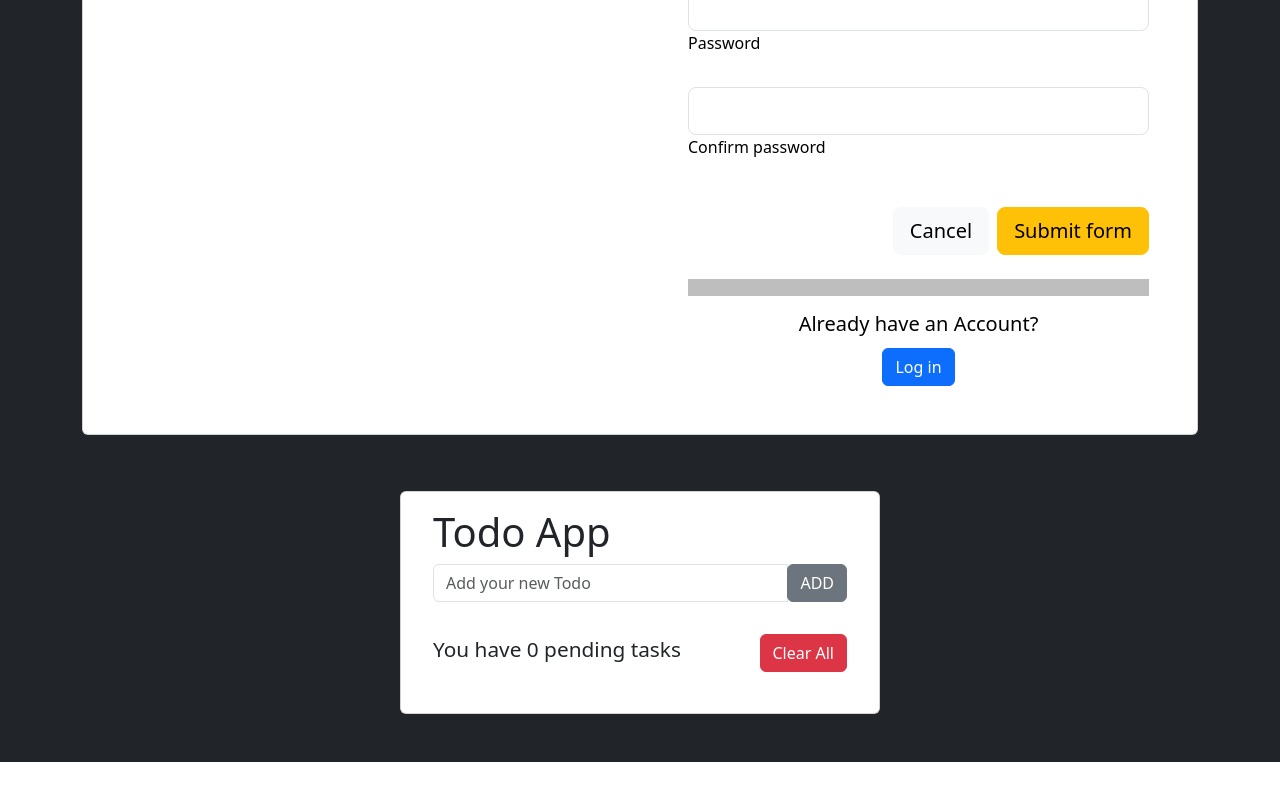
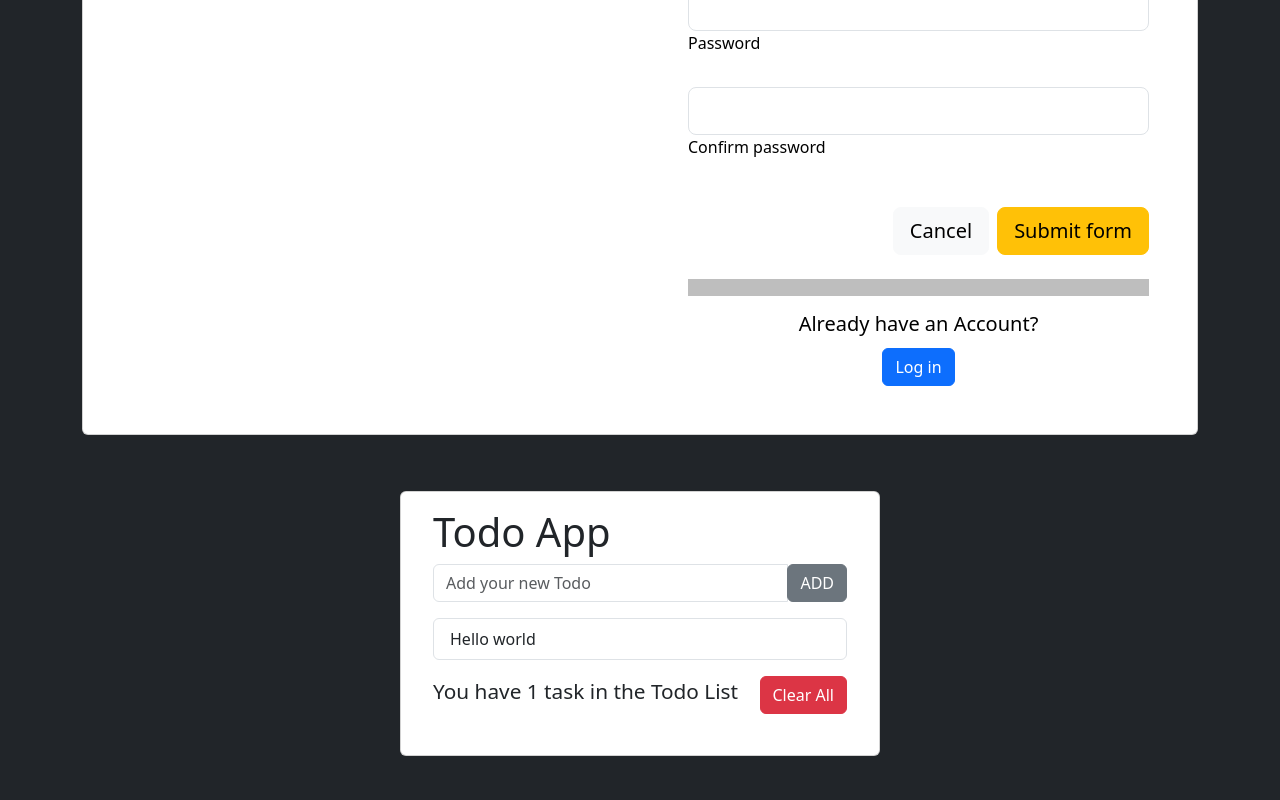
Before and after one commit to SanskarPoudel/MERN-COURSE, a React (Create React App) app in the folder reactapp/: page / in a window 1280 px wide. Shown: the part 754-1554 px from the top of the page. Before the commit the page ends 1516 px from the top, so only its background shows below. Built offline with nearby package versions, Linux system fonts and the light colour scheme.

Commit message:
strikethrough function added

```diff
--- a/reactapp/src/components/TodoList/Todolist.js
+++ b/reactapp/src/components/TodoList/Todolist.js
@@ -5,7 +5,10 @@ import Header from './todoComponents/Header'
 import Lists from './todoComponents/Lists'
 import "./Todolist.css"
 export default function Todolist() {
-    const[list,setList] = useState([]);
+    const[list,setList] = useState([{
+      title:"Hello world",
+      striked:false
+    }]);
 
     const addlists = (activity) =>{
         setList((prevList)=>{
@@ -20,13 +23,29 @@ export default function Todolist() {
     }
 
     const listLength = list.length;
+    console.log(list);
+
+    const changeTodoStrike = (index)=> {
+      const newTodoList = list.map((todo,idx)=>{
+
+        if(index===idx){
+          return({...todo, striked : !todo.striked})
+        }
+          return todo;
+      })
+
+      setList((prevList)=>{
+        return ([...newTodoList])
+      })
+
+    }
 
   return (
     <div className='todo-root'>
         <div className="card-todo card m-auto" >
         {<Header/>}
        {<Add addLists={addlists}/>}
-       {<Lists listArray={list}/>}
+       {<Lists listArray={list} crossOnclick={changeTodoStrike}/>}
        {<Footer clearLists={clearLists} listLength={listLength}/>}
     </div>
     </div>
--- a/reactapp/src/components/TodoList/todoComponents/Add.js
+++ b/reactapp/src/components/TodoList/todoComponents/Add.js
@@ -15,7 +15,10 @@ export default function Add({addLists}) {
             console.log("Please Enter your things to do")
         }
         else{
-            addLists(todo);
+            addLists({
+              title:todo,
+              striked: false
+            });
         setTodo('');
         }
 
--- a/reactapp/src/components/TodoList/todoComponents/Footer.js
+++ b/reactapp/src/components/TodoList/todoComponents/Footer.js
@@ -7,7 +7,7 @@ export default function Footer({clearLists,listLength}) {
     }
   return (
     <div className='d-flex justify-content-between '>
-      <p className='pending-text mt-3'>You have {listLength} pending tasks</p>
+      <p className='pending-text mt-3'>You have {listLength} task{listLength===1?"":"s"} in the Todo List</p>
       <button type="button" className=" danger btn btn-danger mt-3" onClick={handleClear}>Clear All</button>
 
     </div>
--- a/reactapp/src/components/TodoList/todoComponents/Lists.js
+++ b/reactapp/src/components/TodoList/todoComponents/Lists.js
@@ -1,12 +1,16 @@
-export default function Lists({listArray,key}) {
+export default function Lists({listArray,key,crossOnclick}) {
+
+    const crossTodo = (index) =>{
+      crossOnclick(index);
+    }
 
   return (
     <div>
             <ul className="list-group">
-        {listArray.map((element,key)=>{
+            {listArray.map((element,index)=>{
             return(
-                 <li className="list-group-item" key={key} >
-                 {element}
+                 <li className={element.striked===false ? "list-group-item":"list-group-item text-decoration-line-through"}key={index} onClick={(event)=>crossTodo(index)} >
+                 {element.title}
                  </li>
                  )
         })}
@@ -15,31 +19,3 @@ export default function Lists({listArray,key}) {
     </div>
   )
 }
-
-
-
-
-// FAILED ATTEMPT
-
-// const handleCross = ()=>{
-//   setListClass((prevListClass)=>{
-
-//     return("list-group-item text-decoration-line-through");
-
-//   })
-// }
-// return (
-//   <div>
-//           <ul className="list-group">
-//       {listArray.map((element,key)=>{
-//           return(
-//                <li className={listClass} key={key} onClick={handleCross}>
-//                {element}
-//                </li>
-//                )
-//       })}
-
-//     </ul>
-//   </div>
-// )
-// }
```
